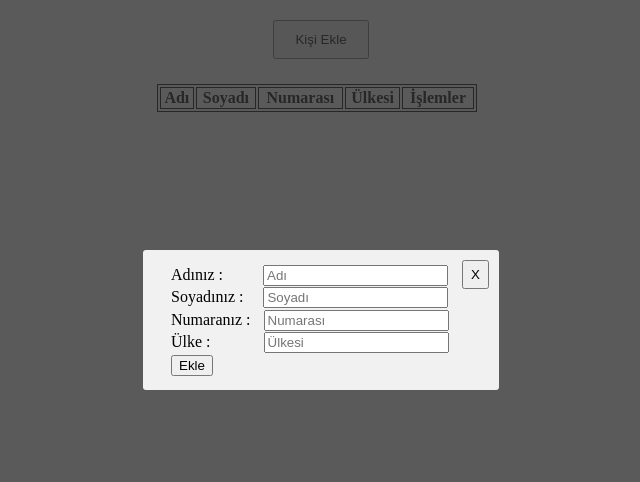
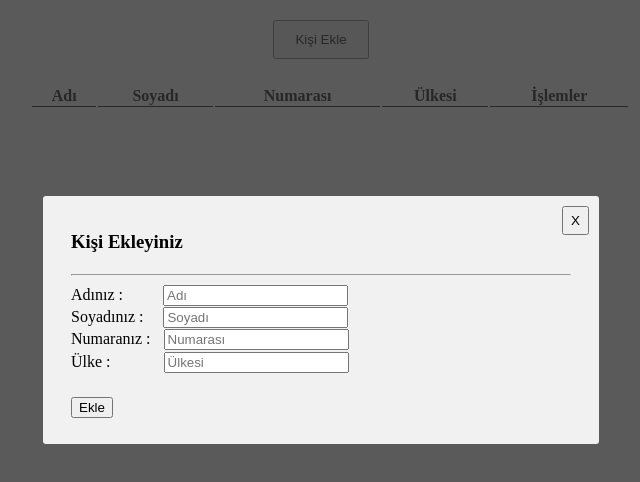
Before and after one commit to alirizayuksel66/ReactGorevDeneme, a React (Create React App) app in the folder reactgorevdeneme/: page / in a window 1280 px wide. Both pictures are taken after a click on the button "Kişi Ekle". Shown: the top 482 px of the page, without its empty margins (319-959 px from the left). Built offline with nearby package versions, Linux system fonts and the light colour scheme.

Commit message:
React Görev
Projemi Düzenledim

```diff
--- a/reactgorevdeneme/src/App.css
+++ b/reactgorevdeneme/src/App.css
@@ -1,4 +1,8 @@
-table,td,th{
-  border: 1px solid black;
+table {
   text-align: center;
 }
+
+td,
+th {
+  border-bottom: 1px solid black;
+}
--- a/reactgorevdeneme/src/App.tsx
+++ b/reactgorevdeneme/src/App.tsx
@@ -1,18 +1,11 @@
-import {
-  Formik,
-  FormikHelpers,
-  FormikProps,
-  Form,
-  Field,
-  FieldProps,
-  useFormikContext,
-} from 'formik'; import { v4 as uuidv4 } from 'uuid';
-import React, { ButtonHTMLAttributes, ChangeEvent, ChangeEventHandler, EventHandler, MouseEventHandler, useEffect } from 'react';
+import { Formik } from 'formik';
+import { v4 as uuidv4 } from 'uuid';
+import React from 'react';
 import { useState } from 'react';
 import { UserDto } from './UserDto';
 import * as Yup from 'yup';
 import { v4 } from "uuid";
-import "./modal.css"
+import "./modal.css";
 
 interface UserDto2 {
   adi: string,
@@ -67,6 +60,8 @@ export const MyApp: React.FC<{}> = () => {
         <div className='modal'>
           <div onClick={toggleModal} className='overlay'></div>
           <div className='modal-content'>
+            <h3>Kişi Ekleyiniz</h3>
+            <hr />
             <Formik
               initialValues={{ adi: '', soyadi: '', numarasi: '', ulkesi: '', id: uuidv4() }}
               onSubmit={(values, { setSubmitting, resetForm }) => {
@@ -130,7 +125,7 @@ export const MyApp: React.FC<{}> = () => {
                     placeholder="Ülkesi"
                     value={values.ulkesi}
                   />
-                  {errors.ulkesi && touched.ulkesi && errors.ulkesi}<br/>
+                  {errors.ulkesi && touched.ulkesi && errors.ulkesi}<br/><br />
                   <button type="submit" disabled={isSubmitting}>
                     Ekle
                   </button>
--- a/reactgorevdeneme/src/modal.css
+++ b/reactgorevdeneme/src/modal.css
@@ -32,7 +32,8 @@ body.action-modal {
     padding: 14px 28px;
     border-radius: 3px;
     max-width: 800px;
-    min-width: 300px;
+    min-width: 500px;
+    min-height: 220px;
 }
 
 .close-modal {
@@ -60,6 +61,7 @@ body.action-modal {
 
 .table{
     margin-top: 2%;
-    margin-left: 37%;
-    min-width: 320px;
+    margin-left: 27%;
+    min-width: 600px;
+    max-width: 700px;
 }
```
